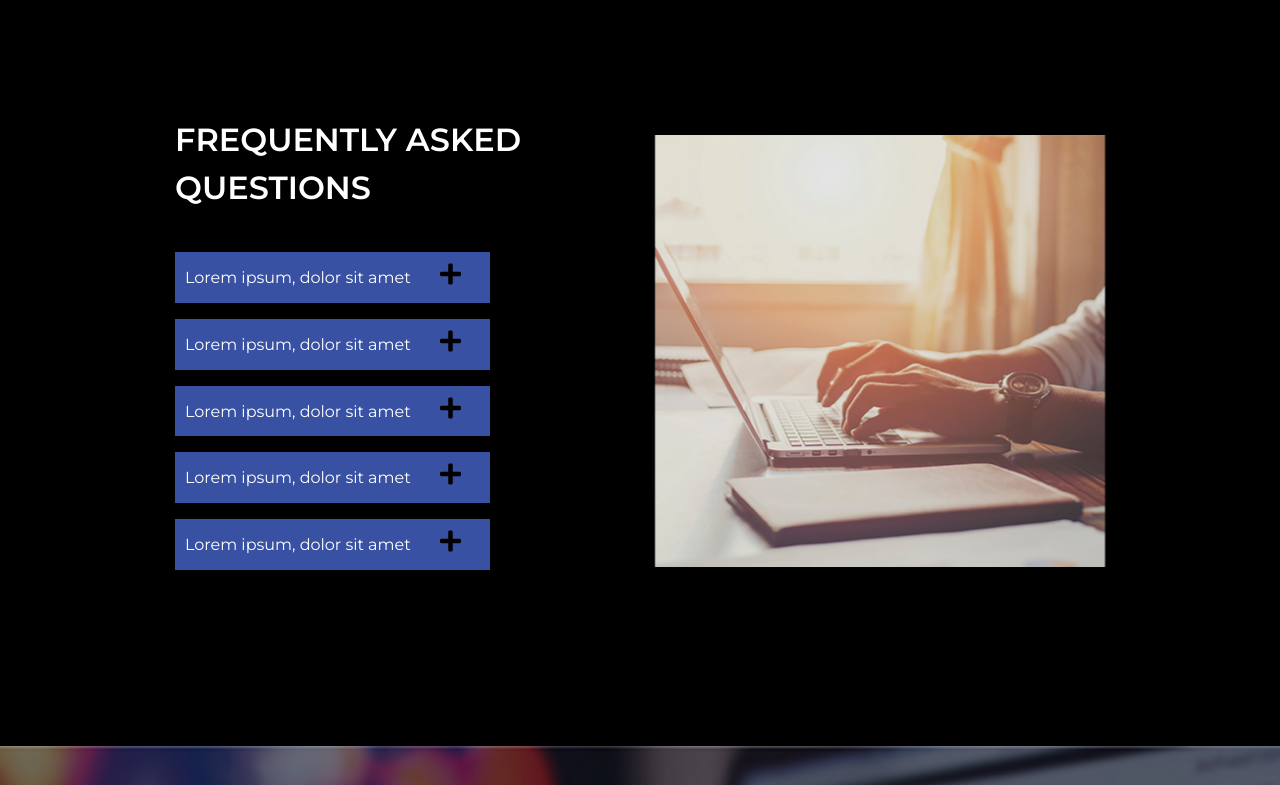
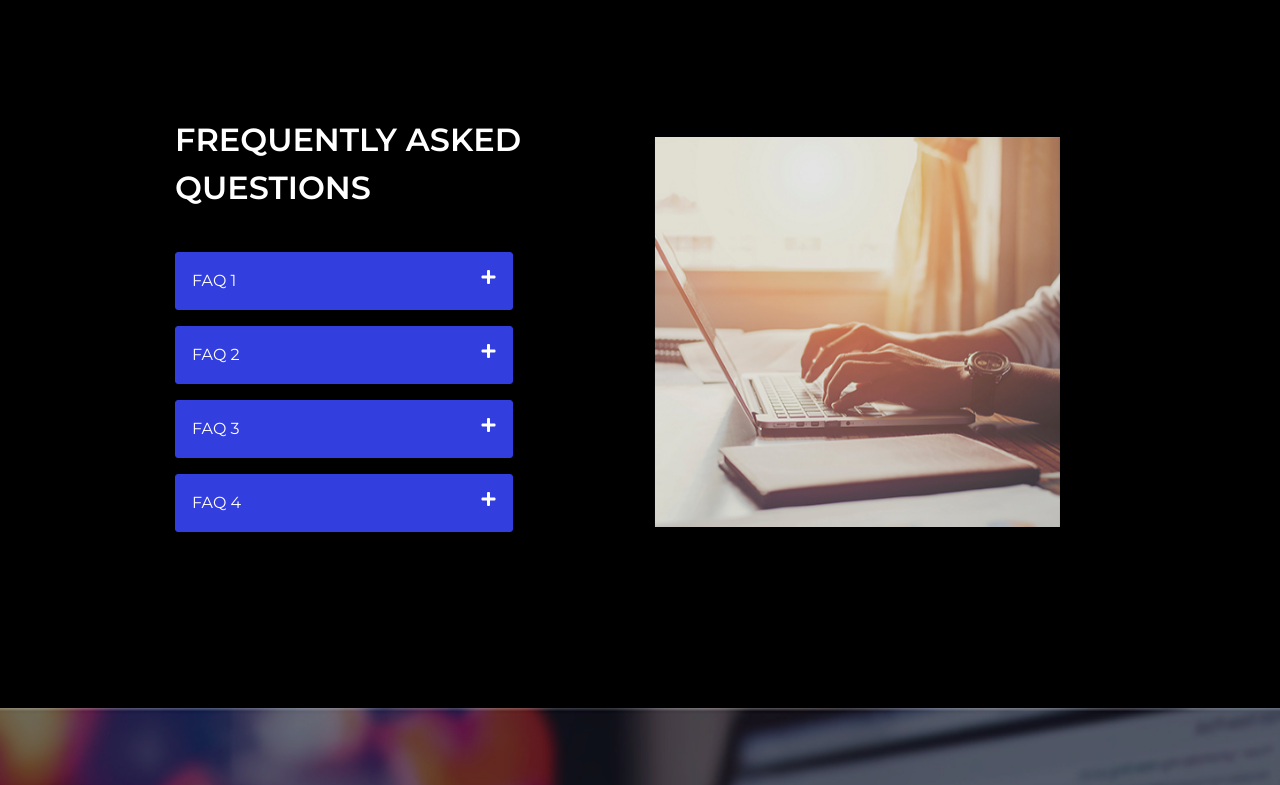
Before and after one commit to therockitpad/abcld-website, a website: page itsolution/ManageIt.html in a window 1280 px wide. Shown: the part 2240-3025 px from the top of the page. Drawn offline with Linux system fonts and the light colour scheme; some packages are replaced by stand-ins of ours; no server answers; files whose address does not match are found by name.

Commit message:
basic dropdown functionality

```diff
--- a/itsolution/ManageIt.html
+++ b/itsolution/ManageIt.html
@@ -152,21 +152,50 @@
 
 			<div class="row align-items-center" style="padding: 10rem;">
 			  <div class="col-lg-6" >
-				  <h2 class="text-white" style="font-weight: 600; margin-bottom: 2.5rem;">FREQUENTLY ASKED QUESTIONS</h2>
-				  <div class="text-white">
-				<p class="FAQ-box">Lorem ipsum, dolor sit amet   &nbsp;&nbsp; &nbsp;&nbsp;  <i class="fas fa-plus" style="color: black; font-size: 1.5rem;"></i> </p>
-				<p class="FAQ-box">Lorem ipsum, dolor sit amet   &nbsp;&nbsp; &nbsp;&nbsp;  <i class="fas fa-plus" style="color: black; font-size: 1.5rem;"></i> </p>
-				<p class="FAQ-box">Lorem ipsum, dolor sit amet   &nbsp;&nbsp; &nbsp;&nbsp;  <i class="fas fa-plus" style="color: black; font-size: 1.5rem;"></i> </p>
-				<p class="FAQ-box">Lorem ipsum, dolor sit amet   &nbsp;&nbsp; &nbsp;&nbsp;  <i class="fas fa-plus" style="color: black; font-size: 1.5rem;"></i> </p>
-				<p class="FAQ-box">Lorem ipsum, dolor sit amet   &nbsp;&nbsp; &nbsp;&nbsp;  <i class="fas fa-plus" style="color: black; font-size: 1.5rem;"></i> </p>
-
-
+					  <h2 class="text-white" style="font-weight: 600; margin-bottom: 2.5rem;">FREQUENTLY ASKED QUESTIONS</h2>
+				  <div class="w-75">
+						<button class="btn btn-primary w-100 d-flex justify-content-between ml-0 my-3 p-3" type="button" data-toggle="collapse" data-target="#faq1" aria-expanded="false" aria-controls="collapseExample">
+						  <span>FAQ 1</span><i class="fas fa-plus"></i>
+						</button>
+					  <div class="collapse" id="faq1">
+						<div class="card-body text-light">
+						  Anim pariatur cliche reprehenderit, enim eiusmod high life accusamus terry richardson ad squid. Nihil anim keffiyeh helvetica, craft beer labore wes anderson cred nesciunt sapiente ea proident.
+						</div>
+					  </div>
+				  </div>
+				  <div class="w-75">
+						<button class="btn btn-primary w-100 d-flex justify-content-between ml-0 my-3 p-3" type="button" data-toggle="collapse" data-target="#faq2" aria-expanded="false" aria-controls="collapseExample">
+						  <span>FAQ 2</span><i class="fas fa-plus"></i>
+						</button>
+					  <div class="collapse" id="faq2">
+						<div class="card-body text-light">
+						  Anim pariatur cliche reprehenderit, enim eiusmod high life accusamus terry richardson ad squid. Nihil anim keffiyeh helvetica, craft beer labore wes anderson cred nesciunt sapiente ea proident.
+						</div>
+					  </div>
+				  </div>
+				  <div class="w-75">
+						<button class="btn btn-primary w-100 d-flex justify-content-between ml-0 my-3 p-3" type="button" data-toggle="collapse" data-target="#faq3" aria-expanded="false" aria-controls="collapseExample">
+						  <span>FAQ 3</span><i class="fas fa-plus"></i>
+						</button>
+					  <div class="collapse" id="faq3">
+						<div class="card-body text-light">
+						  Anim pariatur cliche reprehenderit, enim eiusmod high life accusamus terry richardson ad squid. Nihil anim keffiyeh helvetica, craft beer labore wes anderson cred nesciunt sapiente ea proident.
+						</div>
+					  </div>
+				  </div>
+				  <div class="w-75">
+						<button class="btn btn-primary w-100 d-flex justify-content-between ml-0 my-3 p-3" type="button" data-toggle="collapse" data-target="#faq4" aria-expanded="false" aria-controls="collapseExample">
+						  <span>FAQ 4</span><i class="fas fa-plus"></i>
+						</button>
+					  <div class="collapse" id="faq4">
+						<div class="card-body text-light">
+						  Anim pariatur cliche reprehenderit, enim eiusmod high life accusamus terry richardson ad squid. Nihil anim keffiyeh helvetica, craft beer labore wes anderson cred nesciunt sapiente ea proident.
+						</div>
+					  </div>
 				  </div>
 			  </div>
 			  <div class="col-lg-6">
-
-				  <img class="img-fluid"  src="images/FAQ.jpg" alt="desktop" style= "width=90%">
-
+				  <img class="img-fluid"  src="images/FAQ.jpg" alt="desktop" style= "width:90%">
 			  </div>
 			</div>
 
```
